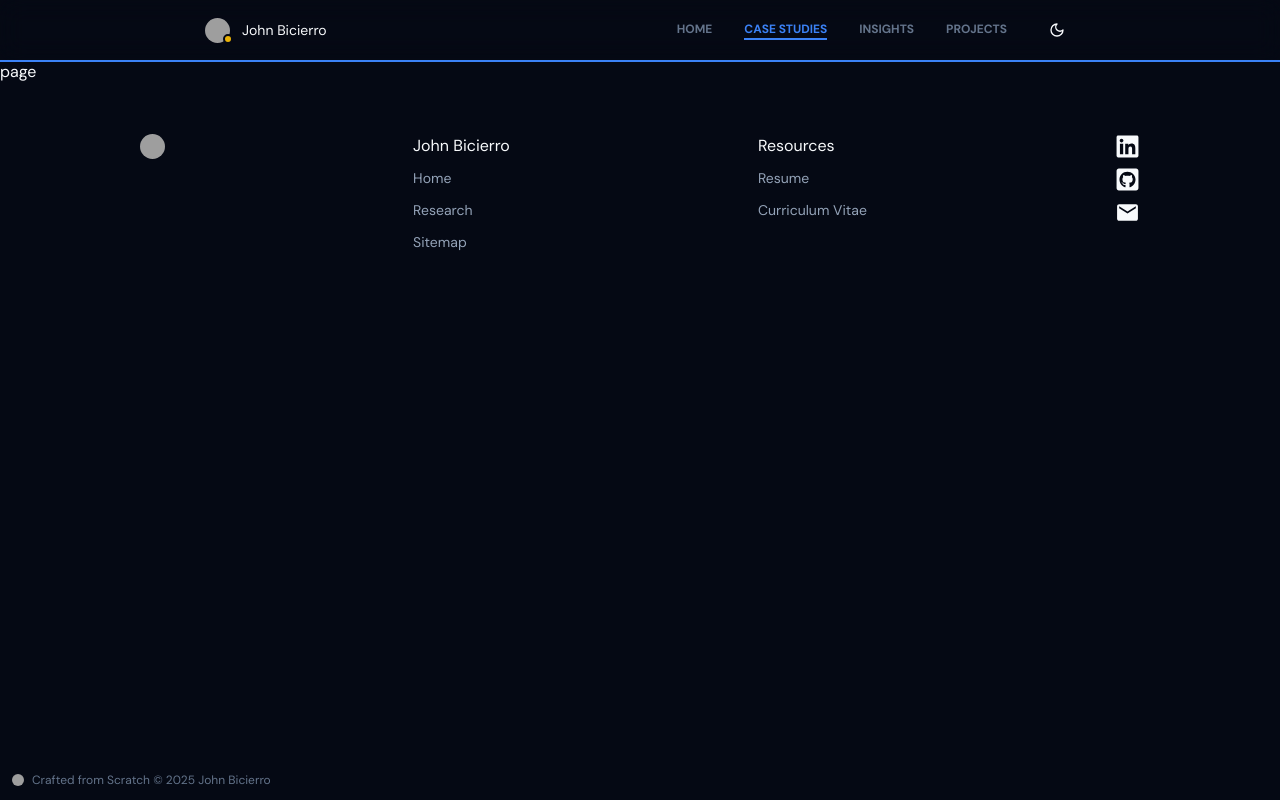
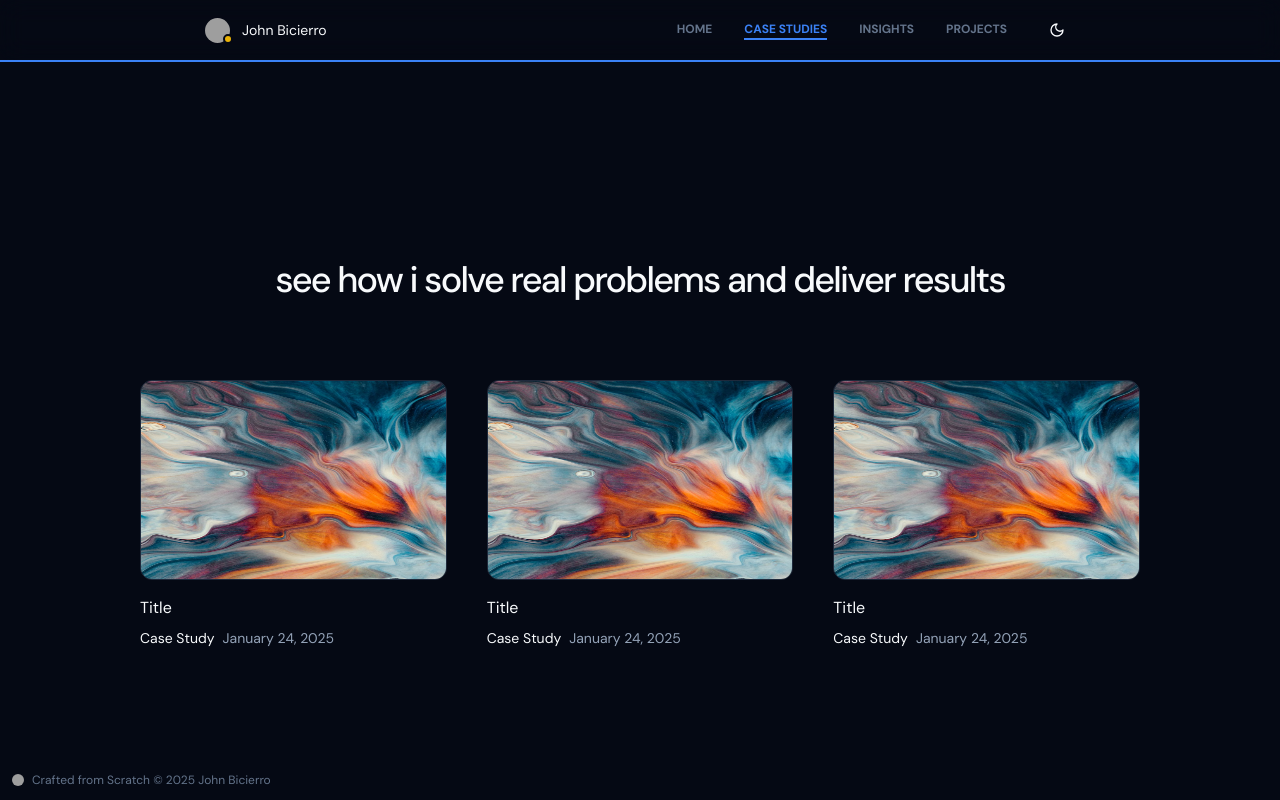
Before and after one commit to jkbicierro/next-portfolio, a Next.js app: page /studies in a window 1280 px wide. Shown: the top 800 px of the page. Built offline with nearby package versions, Linux system fonts and the light colour scheme; grey boxes are pictures that could not be loaded.

Commit message:
feat: implement case studies section with dynamic card layout and metadata

```diff
--- a/src/app/studies/page.tsx
+++ b/src/app/studies/page.tsx
@@ -1,5 +1,6 @@
 import React from "react";
 import { Metadata } from "next";
+import Image from "next/image";
 
 export const metadata: Metadata = {
   title: "Case Studies - John Bicierro",
@@ -8,5 +9,69 @@ export const metadata: Metadata = {
 };
 
 export default function Page() {
-  return <div>page</div>;
+  return (
+    <main className="px-[20px]">
+      <section className="py-[200px] flex flex-col items-center">
+        <h2>see how i solve real problems and deliver results</h2>
+
+        <div className="mt-20 w-full lg:w-[1000px]">
+          <div className="grid grid-cols-1 lg:grid-cols-3 gap-10">
+            {/* Cards */}
+            <div className="w-full">
+              <Image
+                src={"/assets/liquid/1.png"}
+                height={800}
+                width={800}
+                alt="Liquid project"
+                className="border rounded-xl h-[200px] w-full"
+              />
+
+              <h6 className="mt-4 truncate">Title</h6>
+
+              <div className="mt-2 flex items-center gap-2">
+                <small>Case Study</small>
+                <small className="text-slate-400">January 24, 2025</small>
+              </div>
+            </div>
+
+            {/* Cards */}
+            <div className="w-full">
+              <Image
+                src={"/assets/liquid/1.png"}
+                height={800}
+                width={800}
+                alt="Liquid project"
+                className="border rounded-xl h-[200px] w-full"
+              />
+
+              <h6 className="mt-4 truncate">Title</h6>
+
+              <div className="mt-2 flex items-center gap-2">
+                <small>Case Study</small>
+                <small className="text-slate-400">January 24, 2025</small>
+              </div>
+            </div>
+
+            {/* Cards */}
+            <div className="w-full">
+              <Image
+                src={"/assets/liquid/1.png"}
+                height={800}
+                width={800}
+                alt="Liquid project"
+                className="border rounded-xl h-[200px] w-full"
+              />
+
+              <h6 className="mt-4 truncate">Title</h6>
+
+              <div className="mt-2 flex items-center gap-2">
+                <small>Case Study</small>
+                <small className="text-slate-400">January 24, 2025</small>
+              </div>
+            </div>
+          </div>
+        </div>
+      </section>
+    </main>
+  );
 }
```
